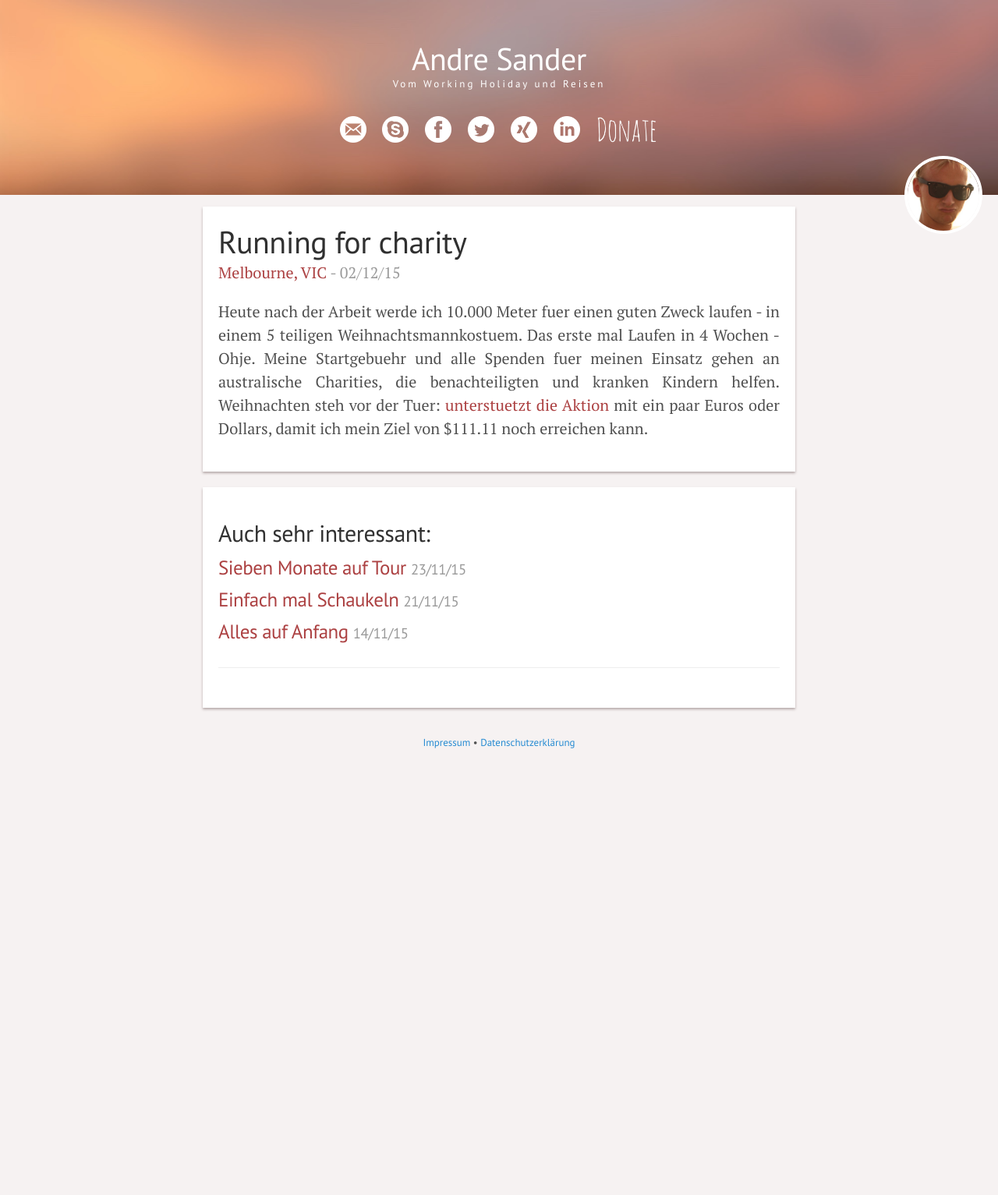
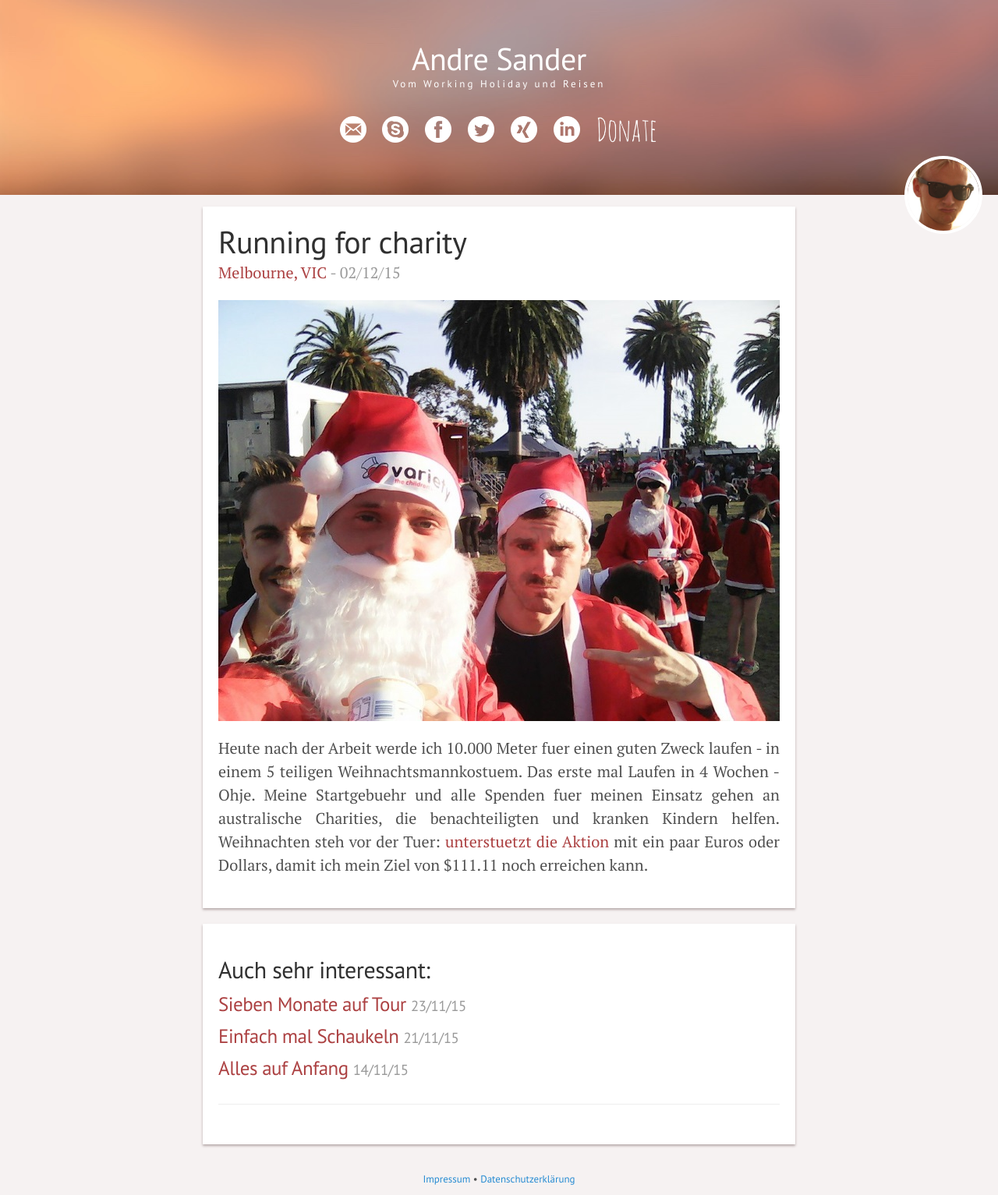
Before and after one commit to Sanderand/Sanderand.github.io, a Jekyll site: the page built from _posts/2015-12-02-santa-fun-run-melbourne-charity.md, in a window 1280 px wide. Shown: the whole page at 78% size. Built offline with Jekyll 4.4.1, drawn with Linux system fonts in a browser that asks for light colours; Markdown is read by kramdown in place of the engine named in the settings; comment, search, counter and statistics services are not loaded; before the commit the page ends 973 px from its top, so only the background shows below that.

Commit message:
santa fun run pic

```diff
--- a/_posts/2015-12-02-santa-fun-run-melbourne-charity.md
+++ b/_posts/2015-12-02-santa-fun-run-melbourne-charity.md
@@ -4,4 +4,6 @@ title: Running for charity
 location: Melbourne, VIC
 ---
 
+![Santa Fun Run]({{ site.url }}/public/post_img/santafunrun.jpg)
+
 Heute nach der Arbeit werde ich 10.000 Meter fuer einen guten Zweck laufen - in einem 5 teiligen Weihnachtsmannkostuem. Das erste mal Laufen in 4 Wochen - Ohje. Meine Startgebuehr und alle Spenden fuer meinen Einsatz gehen an australische Charities, die benachteiligten und kranken Kindern helfen. Weihnachten steh vor der Tuer: [unterstuetzt die Aktion](https://santafunrun2015melbourne.everydayhero.com/au/andre) mit ein paar Euros oder Dollars, damit ich mein Ziel von $111.11 noch erreichen kann.
```
Also changed, not shown: public/post_img/santafunrun.jpg (added).
